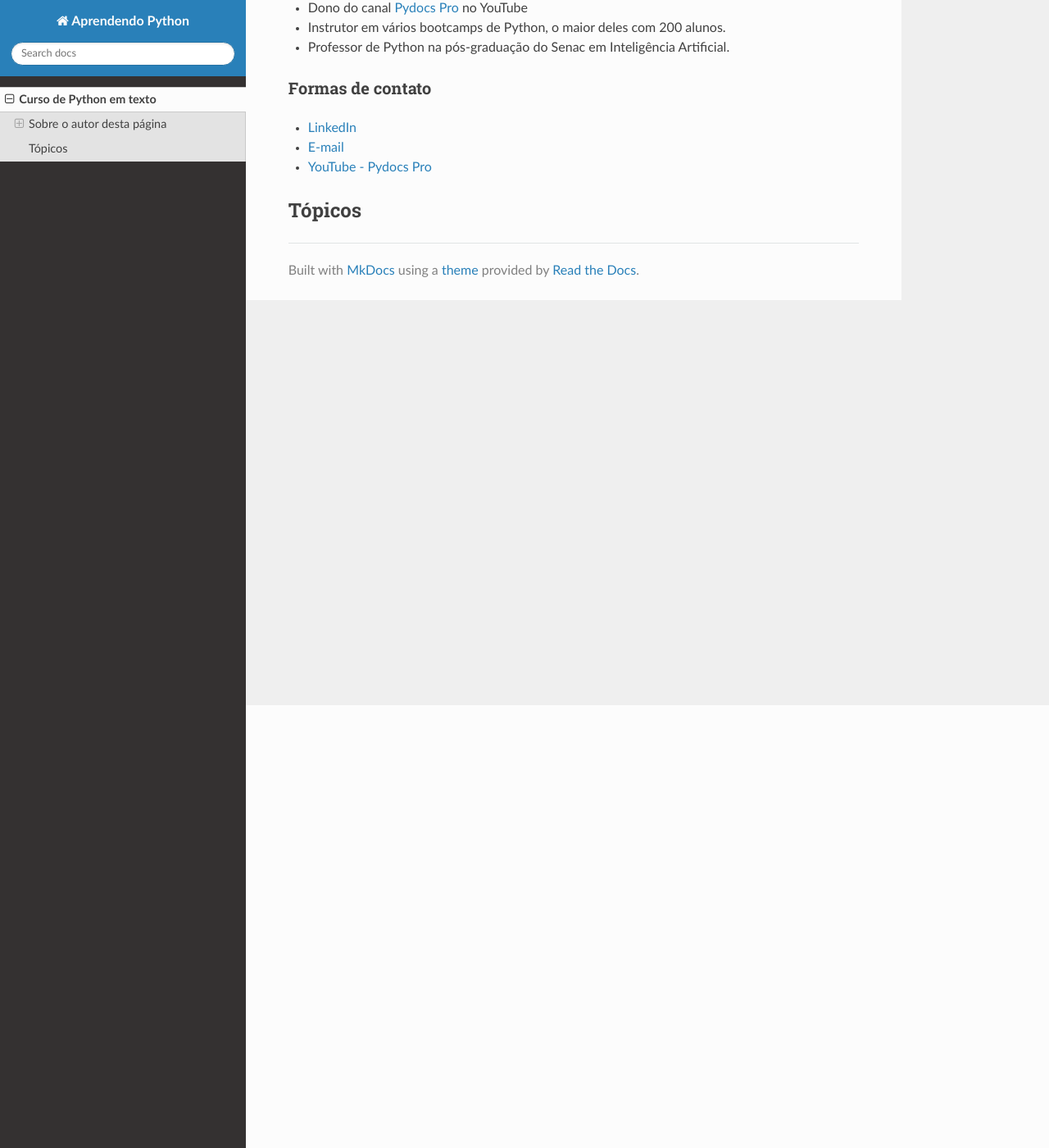
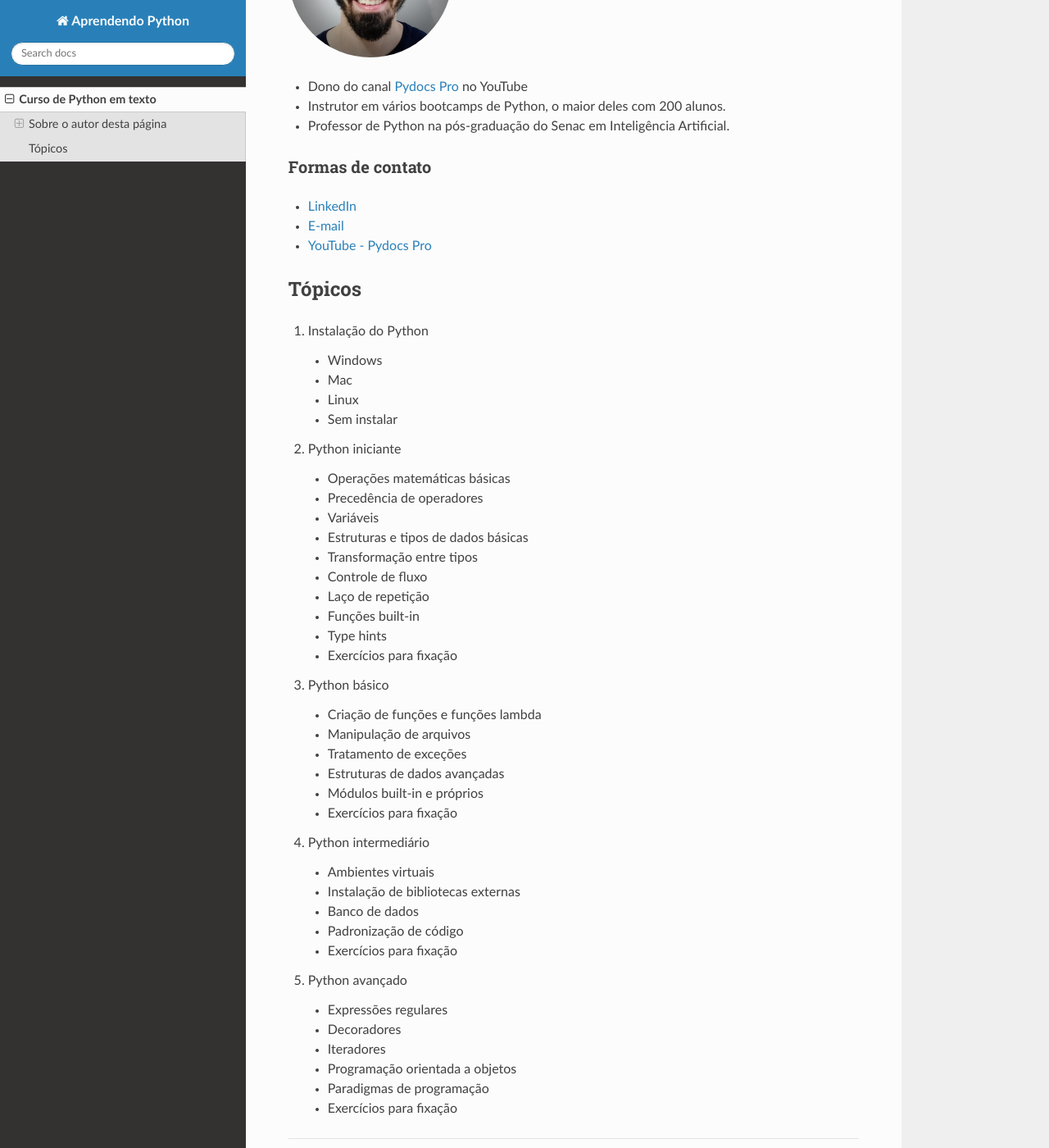
Before and after one commit to HenriqueAJNB/pydocs-pro, an MkDocs documentation site: the page built from docs/index.md, in a window 1280 px wide and 1400 px high, scrolled down 540 px. Shown: the whole window at 82% size. Built offline with MkDocs 1.6.1, drawn with Linux system fonts in a browser that asks for light colours; nearby versions of some CDN libraries; some of the changed text lies outside the part shown.

Commit message:
feat: estrutura de tópicos criada

```diff
--- a/docs/index.md
+++ b/docs/index.md
@@ -1,6 +1,8 @@
 # Curso de Python em texto
 
-O objetivo desta página é ensinar python de forma textual e detalhada.
+O objetivo desta página é ensinar python de forma textual e detalhada, com exemplos reais que fogem do padrão didático.
+
+Ao final de cada seção, terão exercícios pra treinar, com posterior proposta de solução para estudos.
 
 ## Sobre o autor desta página
 
@@ -19,3 +21,49 @@ O objetivo desta página é ensinar python de forma textual e detalhada.
 - [YouTube - Pydocs Pro](https://www.youtube.com/@pydocs-pro)
 
 ## Tópicos
+
+1. Instalação do Python
+
+      - Windows
+      - Mac
+      - Linux
+      - Sem instalar
+
+2. Python iniciante
+
+       - Operações matemáticas básicas
+       - Precedência de operadores
+       - Variáveis
+       - Estruturas e tipos de dados básicas
+       - Transformação entre tipos
+       - Controle de fluxo
+       - Laço de repetição
+       - Funções built-in
+       - Type hints
+       - Exercícios para fixação
+
+3. Python básico
+
+      - Criação de funções e funções lambda
+      - Manipulação de arquivos
+      - Tratamento de exceções
+      - Estruturas de dados avançadas
+      - Módulos built-in e próprios
+      - Exercícios para fixação
+
+4. Python intermediário
+
+      - Ambientes virtuais
+      - Instalação de bibliotecas externas
+      - Banco de dados
+      - Padronização de código
+      - Exercícios para fixação
+
+5. Python avançado
+
+      - Expressões regulares
+      - Decoradores
+      - Iteradores
+      - Programação orientada a objetos
+      - Paradigmas de programação
+      - Exercícios para fixação
```
